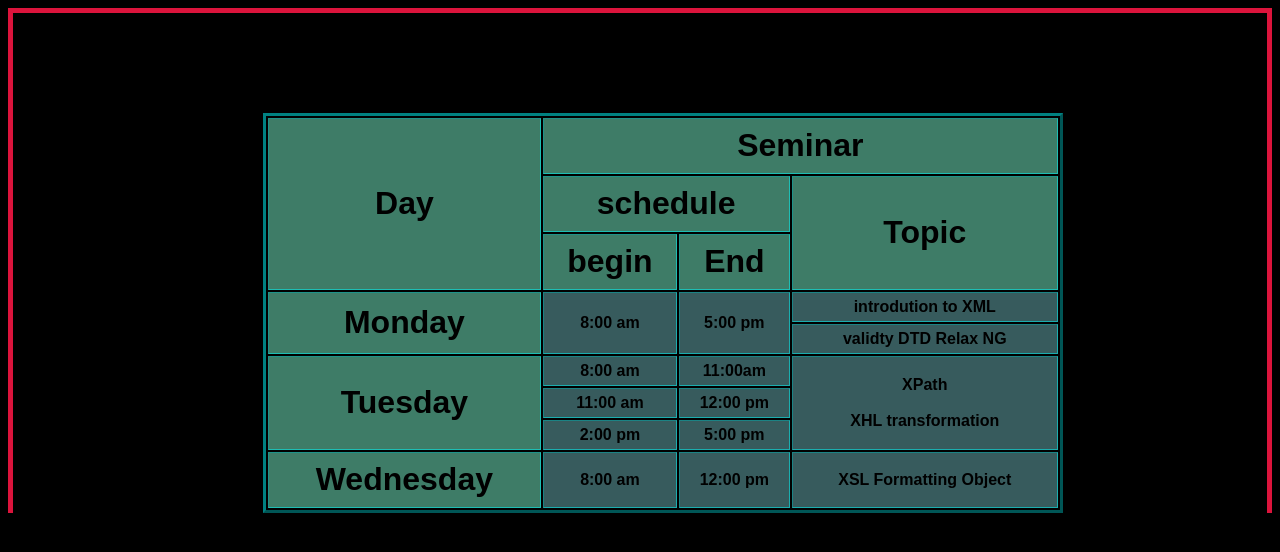
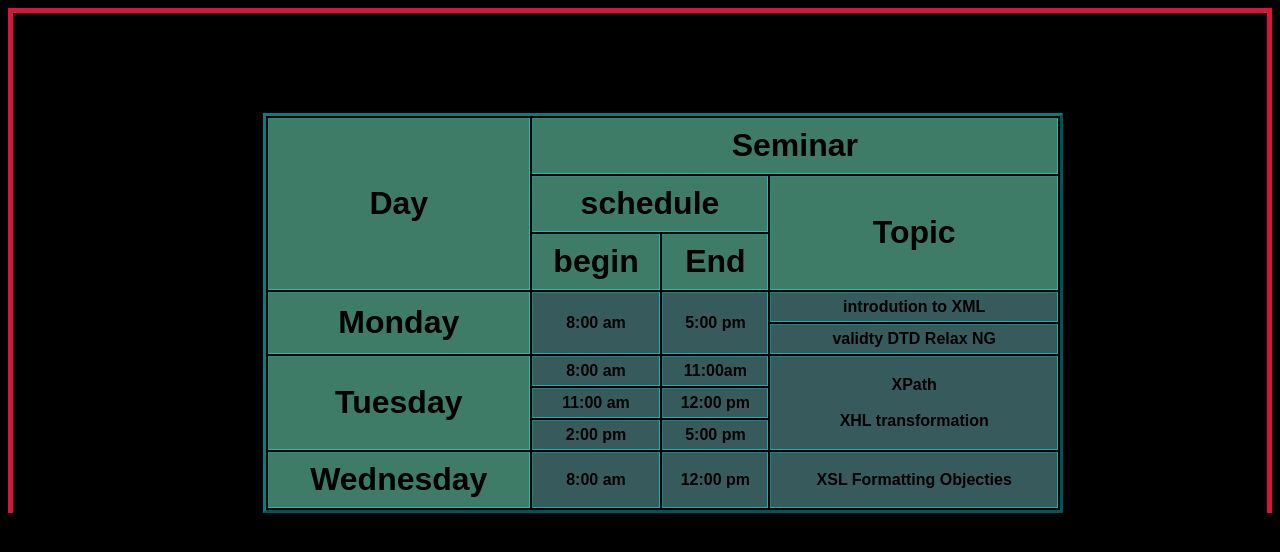
Before and after one commit to aq201/table-001, a plain HTML site: page index.html in a window 1280 px wide. Drawn offline with Linux system fonts and the light colour scheme.

Commit message:
correct spelling mistake obj

```diff
--- a/index.html
+++ b/index.html
@@ -52,7 +52,7 @@
         <td class="head">Wednesday</td>
         <td class="body">8:00 am</td>
         <td class="body">12:00 pm</td>
-        <td class="body">XSL Formatting Object</td>
+        <td class="body">XSL Formatting Objecties</td>
     </tr>
 
 
```
